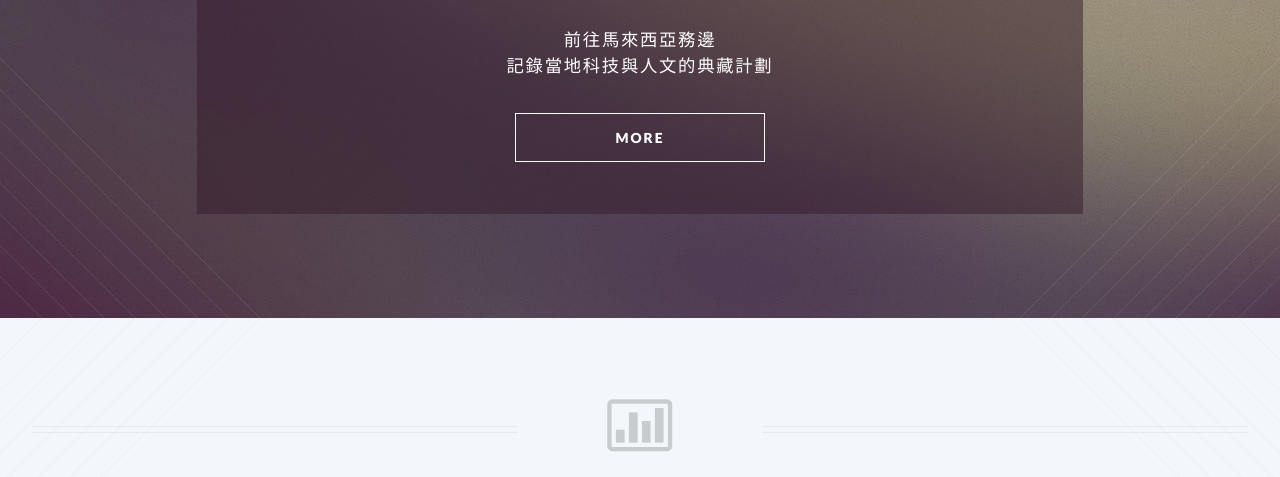
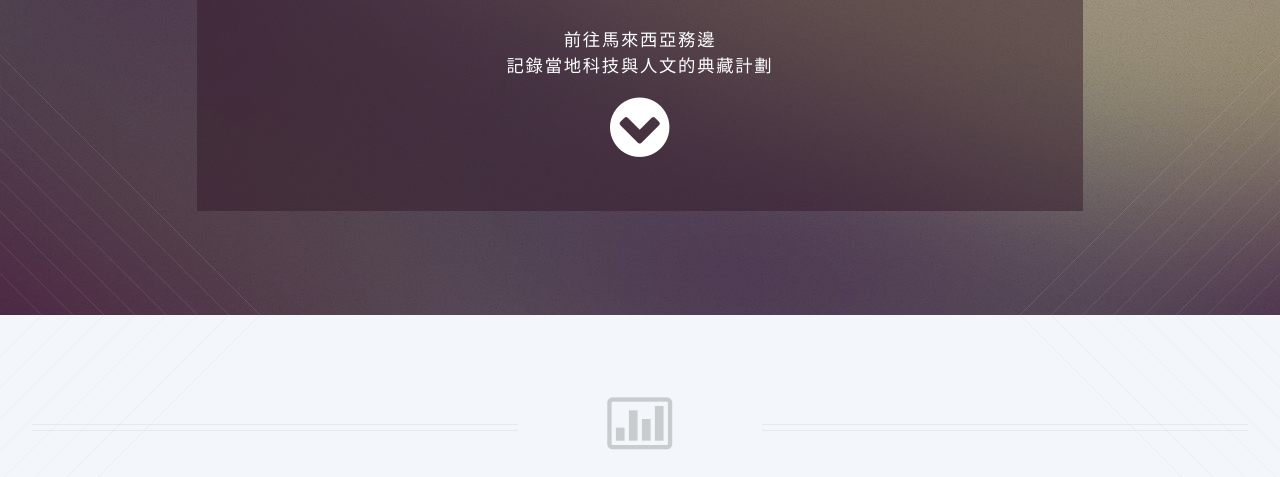
Before and after one commit to ntutgopeng/ntutgopeng.github.io, a plain HTML site: page index.html in a window 1280 px wide. Shown: the part 243-720 px from the top of the page. Drawn offline with Linux system fonts and the light colour scheme.

Commit message:
fix arrow

```diff
--- a/index.html
+++ b/index.html
@@ -57,9 +57,7 @@
 					<p>前往<strong>馬來西亞務邊</strong><br />
 					記錄當地科技與人文的典藏計劃<br />
 					<footer>
-						<ul class="buttons vertical">
-							<li><a href="#main" class="button scrolly">MORE</a></li>
-						</ul>
+						<i href="#main" class="icon fa-chevron-circle-down fa-4x scrolly"></i>
 					</footer>
 
 				</div>
```
